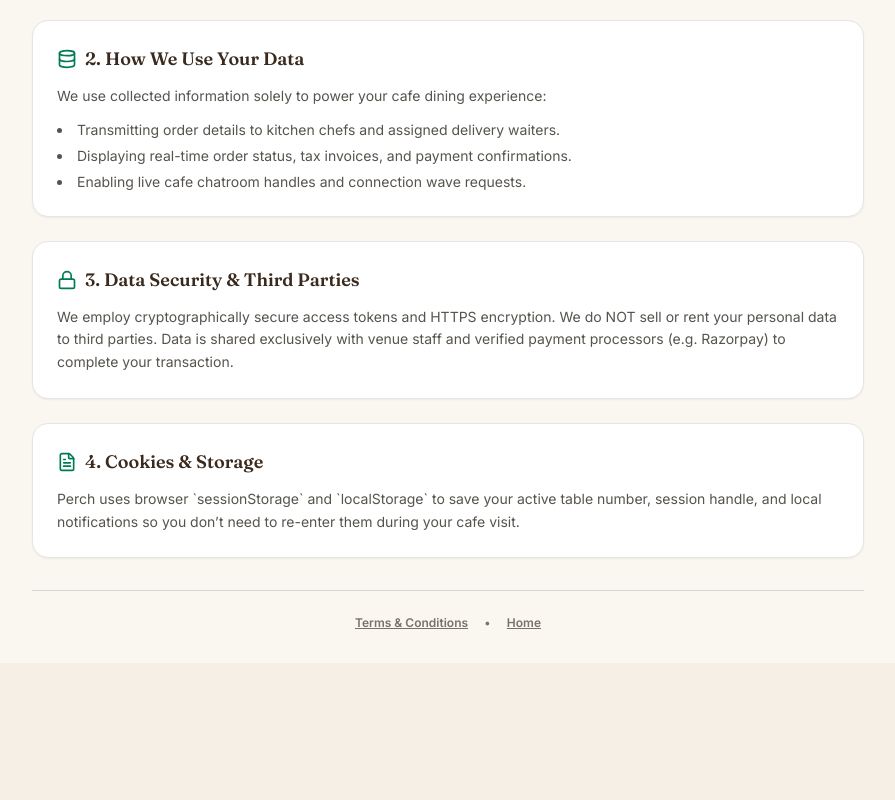
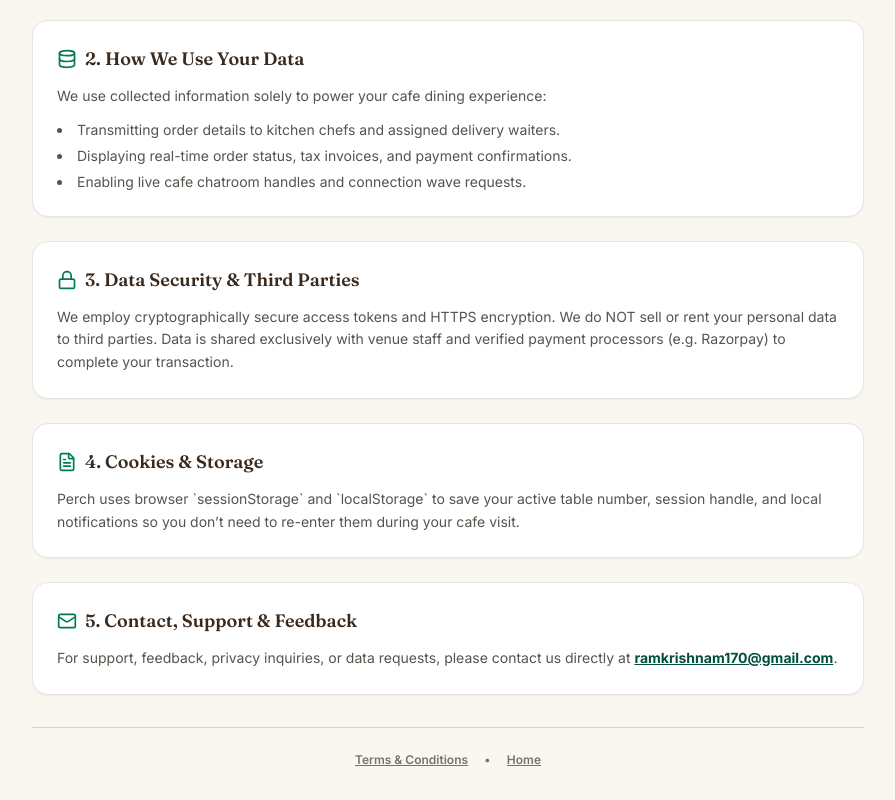
Before and after one commit to krishna7602/perchOS, a Next.js app in the folder apps/web/: page /privacy in a window 1280 px wide. Shown: the part 466-1266 px from the top of the page, without its empty margins (192-1087 px from the left). Before the commit the page ends 1129 px from the top, so only its background shows below. Built offline with nearby package versions, Linux system fonts and the light colour scheme.

Commit message:
docs: update support and feedback contact email to ramkrishnam170@gmail.com

```diff
--- a/apps/web/src/app/(user)/privacy/page.tsx
+++ b/apps/web/src/app/(user)/privacy/page.tsx
@@ -1,7 +1,7 @@
 "use client";
 
 import Link from "next/link";
-import { ArrowLeft, ShieldCheck, Lock, Eye, Database, FileText } from "lucide-react";
+import { ArrowLeft, ShieldCheck, Lock, Eye, Database, FileText, Mail } from "lucide-react";
 
 export default function PrivacyPolicyPage() {
   return (
@@ -90,6 +90,20 @@ export default function PrivacyPolicyPage() {
             Perch uses browser `sessionStorage` and `localStorage` to save your active table number, session handle, and local notifications so you don’t need to re-enter them during your cafe visit.
           </p>
         </section>
+
+        {/* Section 5 */}
+        <section className="bg-white rounded-2xl p-6 border border-stone-200 shadow-xs">
+          <h2 className="text-lg font-bold text-stone-900 mb-3 flex items-center gap-2">
+            <Mail className="w-5 h-5 text-emerald-700" />
+            5. Contact, Support & Feedback
+          </h2>
+          <p className="text-xs sm:text-sm text-stone-600 leading-relaxed">
+            For support, feedback, privacy inquiries, or data requests, please contact us directly at{" "}
+            <a href="mailto:ramkrishnam170@gmail.com" className="text-emerald-900 font-bold underline hover:text-emerald-700">
+              ramkrishnam170@gmail.com
+            </a>.
+          </p>
+        </section>
       </div>
 
       {/* Footer Nav */}
--- a/apps/web/src/app/(user)/terms/page.tsx
+++ b/apps/web/src/app/(user)/terms/page.tsx
@@ -104,7 +104,10 @@ export default function TermsAndConditionsPage() {
             5. Modifications & Support
           </h2>
           <p className="text-xs sm:text-sm text-stone-600 leading-relaxed">
-            Perch reserves the right to update these terms at any time. Continued use of the platform constitutes agreement to the updated terms. For support or queries, contact us at <strong>support@perch.store</strong>.
+            Perch reserves the right to update these terms at any time. Continued use of the platform constitutes agreement to the updated terms. For support, feedback, or queries, contact us at{" "}
+            <a href="mailto:ramkrishnam170@gmail.com" className="text-amber-900 font-bold underline hover:text-amber-700">
+              ramkrishnam170@gmail.com
+            </a>.
           </p>
         </section>
       </div>
```
